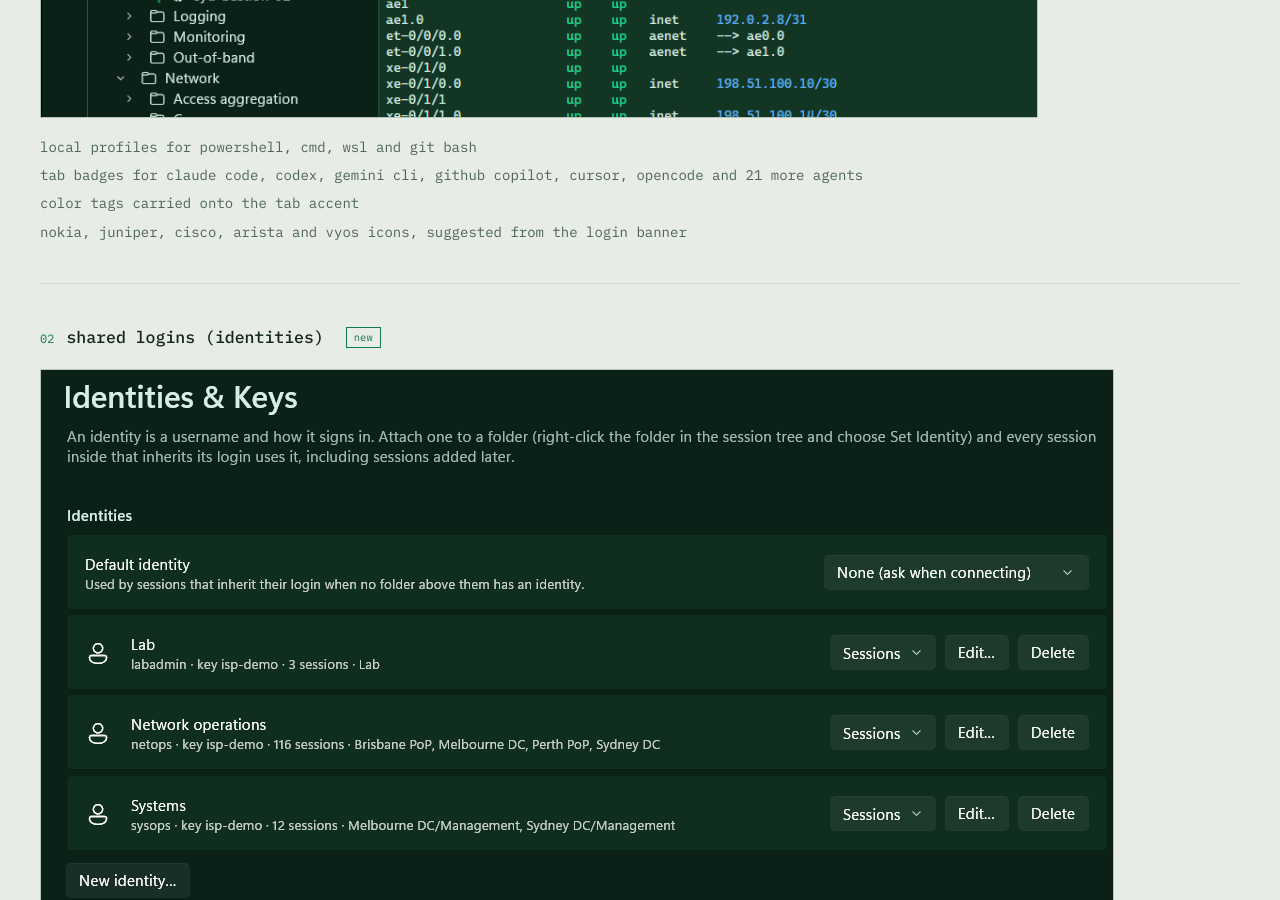
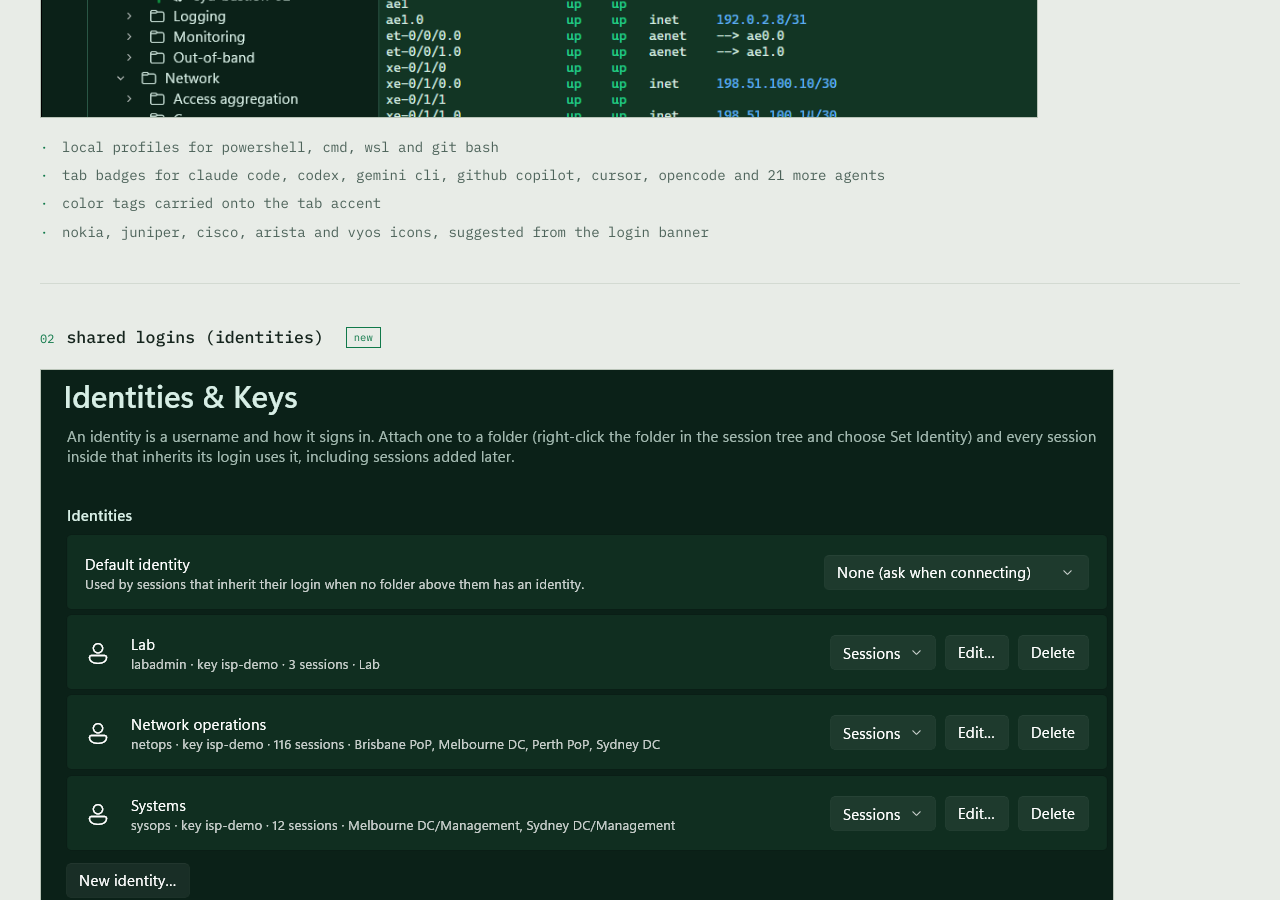
Before and after one commit to bpbp-boop/resesh, a plain HTML site: page website/features.html in a window 1280 px wide. Shown: the part 1080-1980 px from the top of the page. Drawn offline with Linux system fonts and the light colour scheme.

Commit message:
Mark feature bullets like the front page's lists
Without markers, long wrapped bullets ran together. Each now starts with the front page's accent dot, and wrapped lines hang after it.

```diff
--- a/website/style.css
+++ b/website/style.css
@@ -1053,6 +1053,19 @@ button { transition: color var(--hover-ease), border-color var(--hover-ease); }
   font-size: 14px;
   font-weight: 400;
   color: var(--ink2);
+}
+
+/* The same accent mark as the front page's lists, with wrapped lines hanging after it. */
+.row__bullets li {
+  position: relative;
+  padding-left: 22px;
+}
+
+.row__bullets li::before {
+  content: "·";
+  position: absolute;
+  left: 0;
+  color: var(--accent);
 }
 
 .row__media {
```
